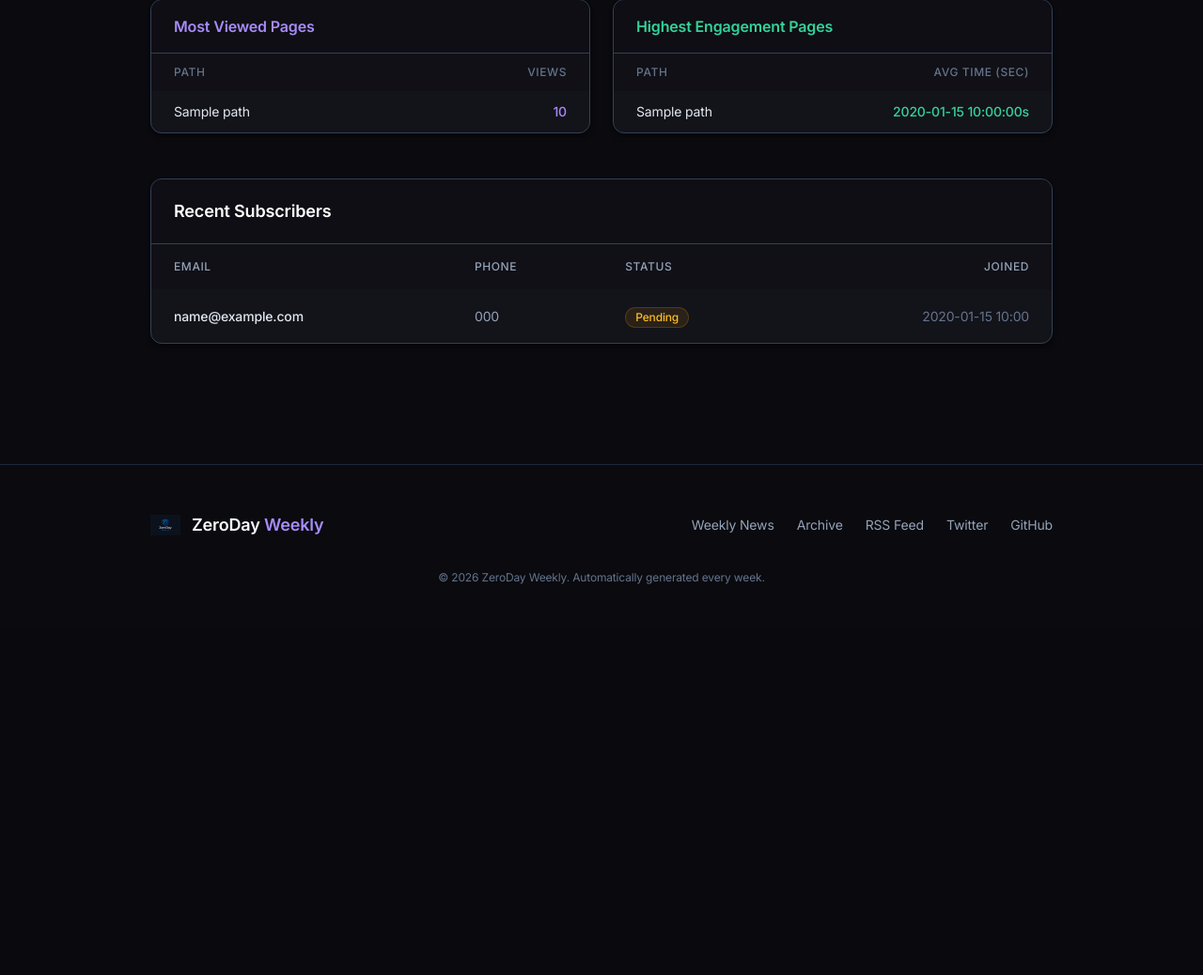
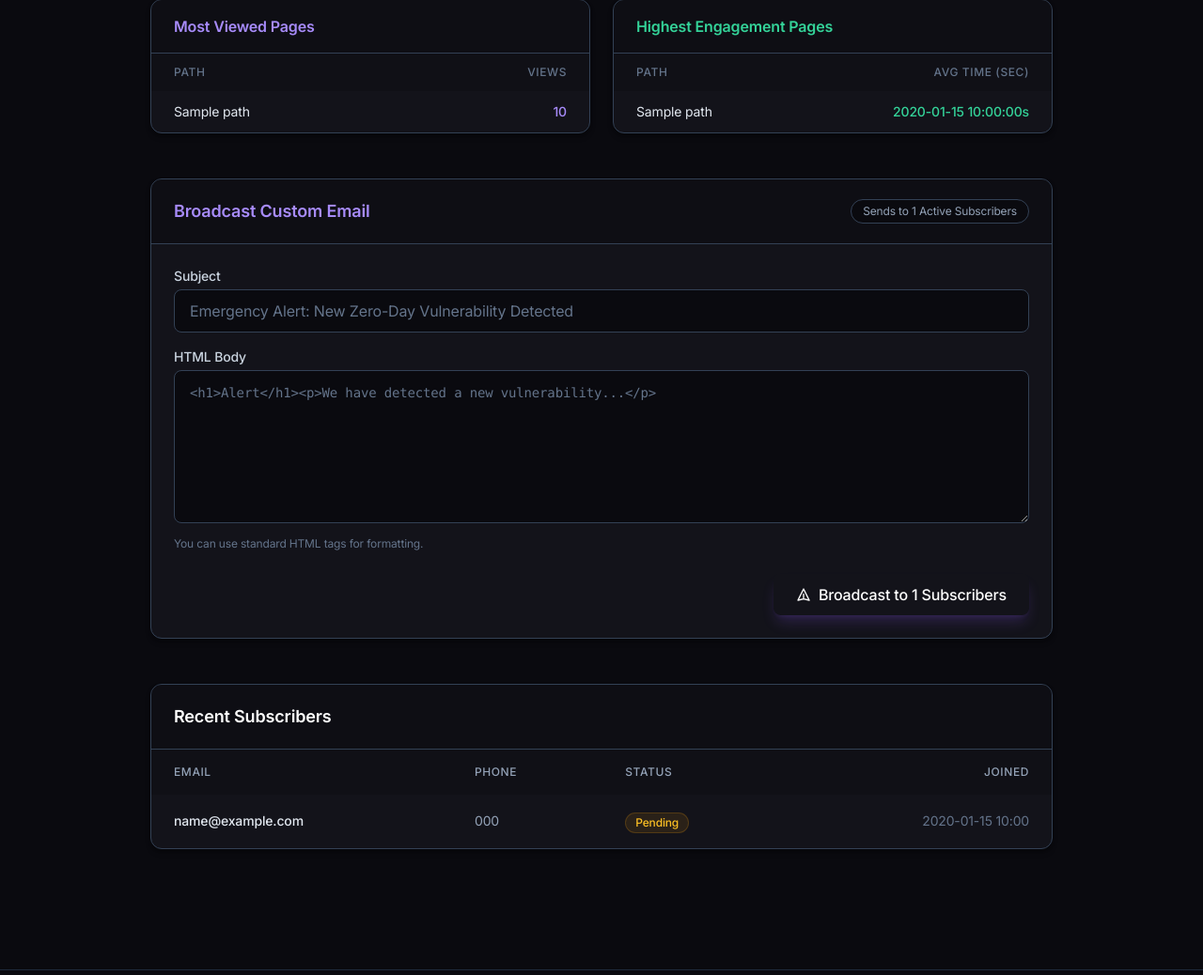
Before and after one commit to err0rgod/zeroday, a Python web app: template web/templates/lifeng.html in a window 1280 px wide. Shown: the part 476-1514 px from the top of the page at 94% size. Before the commit the page ends 1098 px from the top, so only its background shows below. Run offline with Jinja, Linux system fonts and the light colour scheme; the template is opened without the code that fills it: most values are stand-ins (such as "Sample title", 1, 10 or a date in 2020); some libraries are stand-ins or nearby versions.

Commit message:
add admin custom email broadcaster

```diff
--- a/web/templates/lifeng.html
+++ b/web/templates/lifeng.html
@@ -128,6 +128,51 @@
         </div>
     </div>
 
+    <!-- Email Composer Section -->
+    <div class="bg-dark-800 border border-slate-700 rounded-xl overflow-hidden smooth-shadow mb-12">
+        <div class="px-6 py-5 border-b border-slate-700 bg-dark-900/50 flex justify-between items-center">
+            <h2 class="text-lg font-semibold text-brand-400">Broadcast Custom Email</h2>
+            <span class="text-xs text-slate-400 bg-dark-900 px-3 py-1 rounded-full border border-slate-700">Sends to {{ total_subscribers }} Active Subscribers</span>
+        </div>
+
+        <form action="/admin/send-email" method="POST" class="p-6">
+            {% if request.query_params.get('msg') == 'sent' %}
+            <div class="mb-6 bg-emerald-500/10 border border-emerald-500/20 text-emerald-400 px-4 py-3 rounded-lg text-sm flex items-center gap-2">
+                <svg class="w-4 h-4" fill="none" stroke="currentColor" viewBox="0 0 24 24"><path stroke-linecap="round" stroke-linejoin="round" stroke-width="2" d="M5 13l4 4L19 7"/></svg>
+                Email successfully broadcasted to all active subscribers.
+            </div>
+            {% elif request.query_params.get('error') %}
+            <div class="mb-6 bg-red-500/10 border border-red-500/20 text-red-400 px-4 py-3 rounded-lg text-sm flex items-center gap-2">
+                <svg class="w-4 h-4" fill="none" stroke="currentColor" viewBox="0 0 24 24"><path stroke-linecap="round" stroke-linejoin="round" stroke-width="2" d="M12 8v4m0 4h.01M21 12a9 9 0 11-18 0 9 9 0 0118 0z"/></svg>
+                Failed to send email. Check server logs.
+            </div>
+            {% endif %}
+
+            <div class="mb-4">
+                <label for="subject" class="block text-sm font-medium text-slate-300 mb-1">Subject</label>
+                <input type="text" name="subject" id="subject" required
+                       class="w-full bg-dark-900 border border-slate-700 rounded-lg px-4 py-2.5 text-white placeholder-slate-500 focus:outline-none focus:ring-2 focus:ring-brand-500 focus:border-transparent transition-all shadow-inner-dark"
+                       placeholder="Emergency Alert: New Zero-Day Vulnerability Detected">
+            </div>
+
+            <div class="mb-6">
+                <label for="body" class="block text-sm font-medium text-slate-300 mb-1">HTML Body</label>
+                <textarea name="body" id="body" required rows="6"
+                          class="w-full bg-dark-900 border border-slate-700 rounded-lg px-4 py-3 text-white placeholder-slate-500 focus:outline-none focus:ring-2 focus:ring-brand-500 focus:border-transparent transition-all shadow-inner-dark font-mono text-sm leading-relaxed"
+                          placeholder="<h1>Alert</h1><p>We have detected a new vulnerability...</p>"></textarea>
+                <p class="text-xs text-slate-500 mt-2">You can use standard HTML tags for formatting.</p>
+            </div>
+
+            <div class="flex justify-end">
+                <button type="submit"
+                        class="bg-brand-600 hover:bg-brand-700 text-white font-medium py-2.5 px-6 rounded-lg transition-all transform hover:-translate-y-0.5 shadow-lg shadow-brand-500/20 flex items-center gap-2">
+                    <svg class="w-4 h-4" fill="none" stroke="currentColor" viewBox="0 0 24 24"><path stroke-linecap="round" stroke-linejoin="round" stroke-width="2" d="M12 19l9 2-9-18-9 18 9-2zm0 0v-8"/></svg>
+                    Broadcast to {{ total_subscribers }} Subscribers
+                </button>
+            </div>
+        </form>
+    </div>
+
     <!-- Recent Subscribers Table -->
     <div class="bg-dark-800 border border-slate-700 rounded-xl overflow-hidden smooth-shadow">
         <div class="px-6 py-5 border-b border-slate-700 bg-dark-900/50 flex justify-between items-center">
```
Also changed, not shown: lib/notifications.py (+24 -0 lines), web/main.py (+28 -1 lines).
